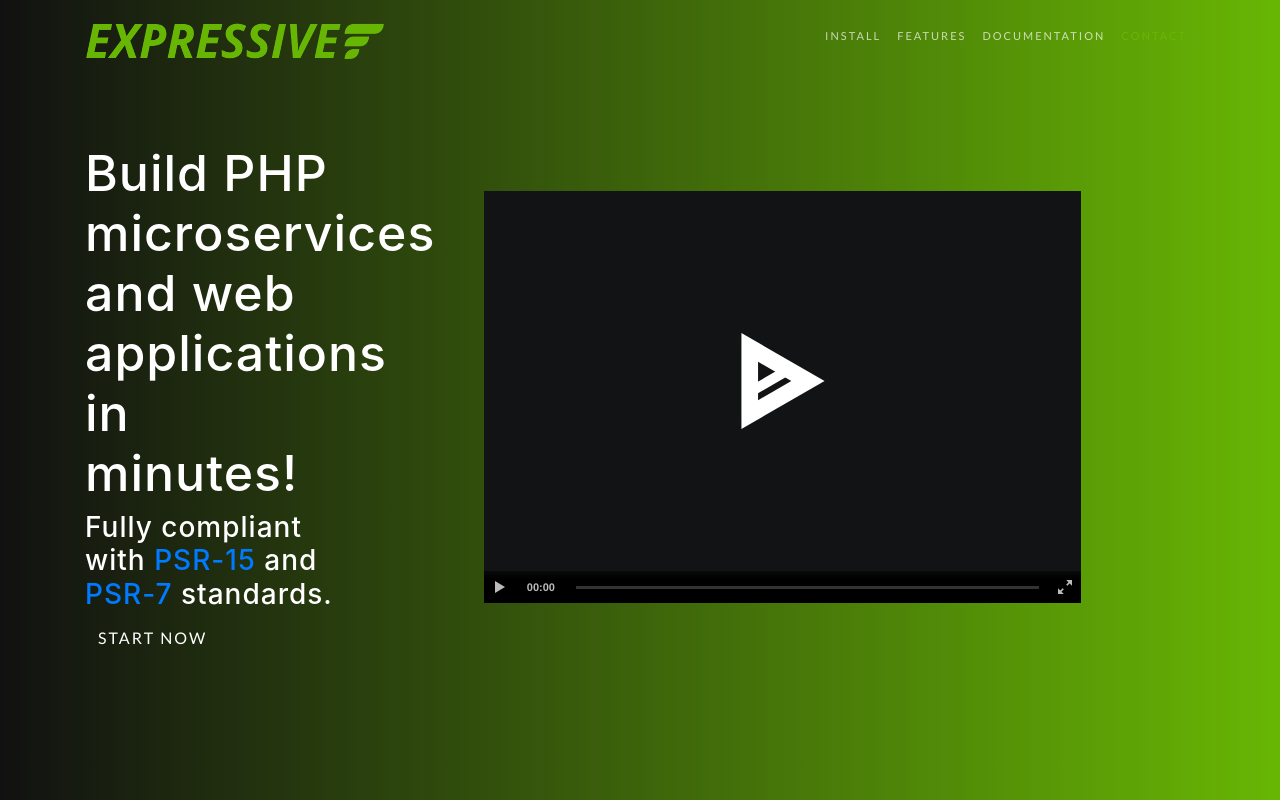
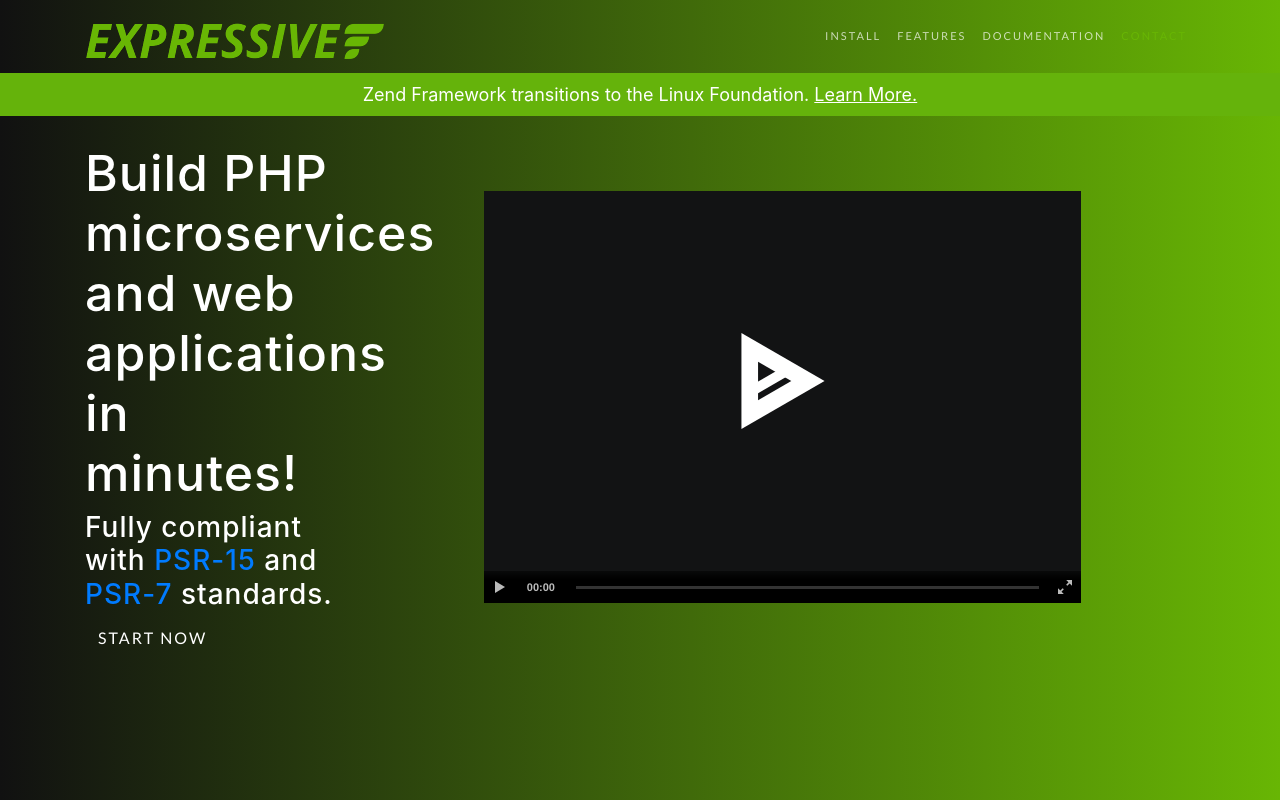
Before and after one commit to zendframework/getexpressive.org, a website with bundled scripts: page index.html in a window 1280 px wide. Shown: the top 800 px of the page. Built offline with nearby package versions, Linux system fonts and the light colour scheme; a web font is replaced by a local one.

Commit message:
feat: Laminas announcement banner

```diff
--- a/index.html
+++ b/index.html
@@ -58,6 +58,8 @@
         </div>
       </div>
     </nav>
+
+		<div id="laminas" class="container-fluid">Zend Framework transitions to the Linux Foundation. <a href="https://getlaminas.org" style="">Learn More.</a></div>
 
     <header class="masthead">
       <div class="container h-100">
--- /dev/null
+++ b/scss/_laminas.scss
@@ -0,0 +1,16 @@
+#laminas {
+  padding: 8px 0;
+  text-align: center;
+  color: #ffffff;
+  background-color: #65b30b;
+  font-size: 1.125rem;
+  position: fixed;
+  top: 73px;
+  width: 100%;
+  z-index: 10;
+
+  a {
+    text-decoration: underline;
+    color: #ffffff;
+  }
+}
--- a/scss/new-age.scss
+++ b/scss/new-age.scss
@@ -2,6 +2,7 @@
 @import "mixins.scss";
 @import "global.scss";
 @import "navbar.scss";
+@import "laminas.scss";
 @import "masthead.scss";
 @import "shell.scss";
 @import "download.scss";
```
Also changed, not shown: css/new-age.css, css/new-age.min.css.
